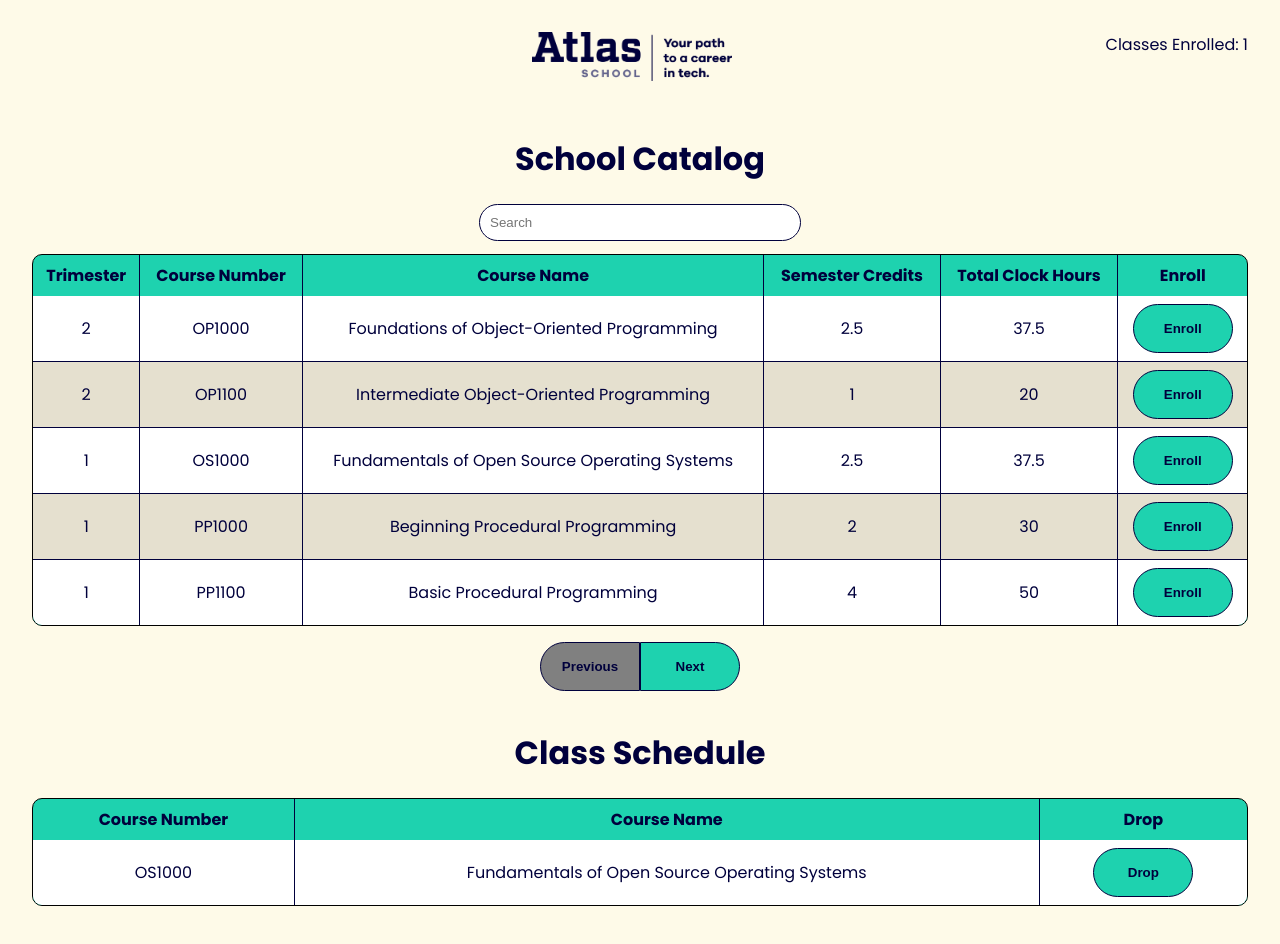
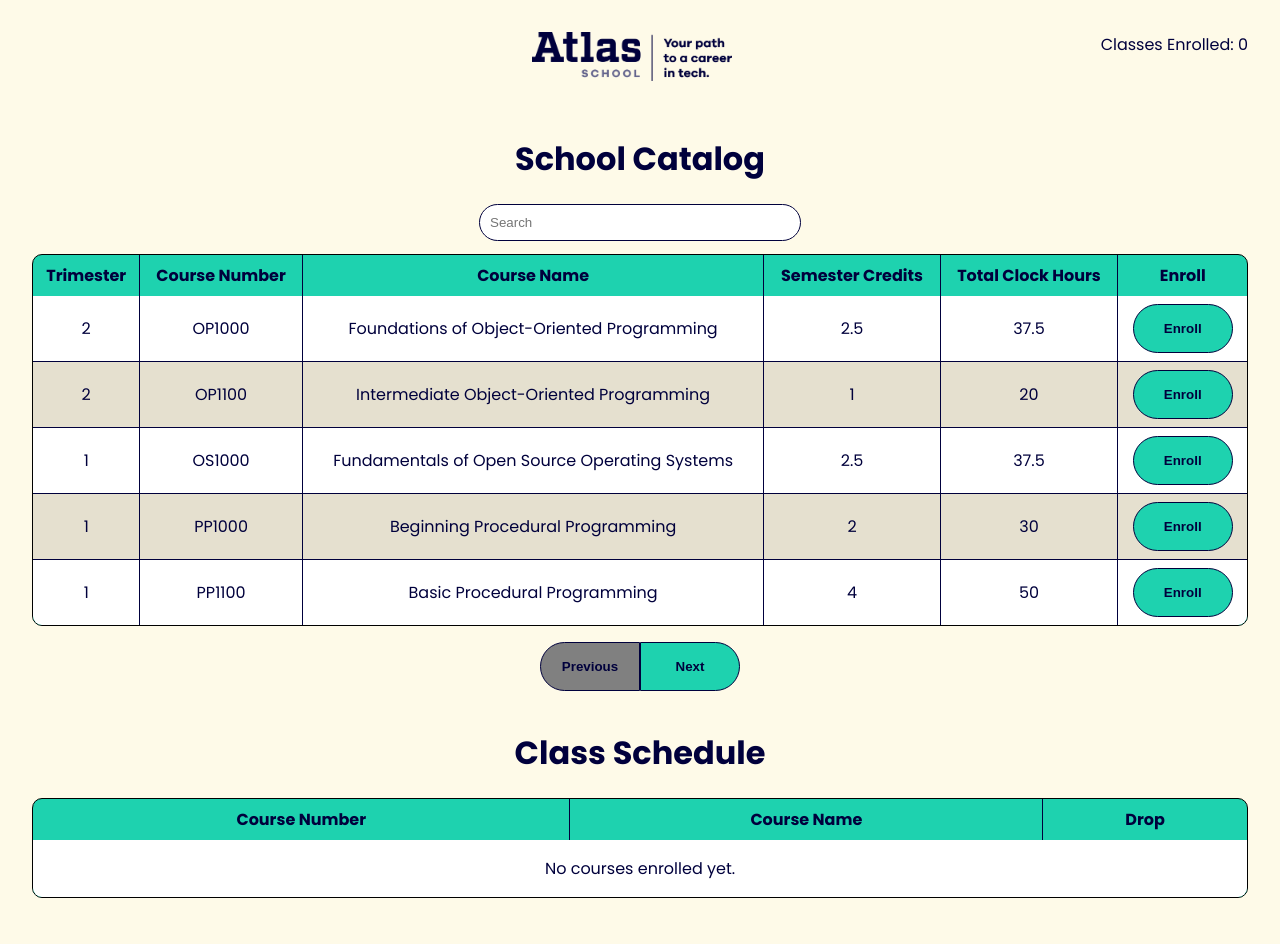
Before and after one commit to TPoe25/atlas-react-state-intro, a React (Vite) app: page / in a window 1280 px wide. Shown: the top 944 px of the page. Built offline with nearby package versions, Linux system fonts and the light colour scheme.

Commit message:
had to re arrange imports to properly call context and components to sort and get action to enroll and drop

```diff
--- a/src/App.jsx
+++ b/src/App.jsx
@@ -1,13 +1,40 @@
 import Header from "./Header";
 import SchoolCatalog from "./SchoolCatalog";
 import ClassSchedule from "./ClassSchedule";
+import { EnrollmentContext } from "./context/Enroll-Context";
+import { useMemo, useState } from "react";
 
 export default function App() {
+  const [enrolledCourses, setEnrolledCourses] = useState([]);
+
+  const enrollCourse = (course) => {
+    setEnrolledCourses((prevCourses) => {
+      const exists = prevCourses.some(
+        (c) => c.courseNumber === course.courseNumber
+      );
+      if (exists) return prevCourses;
+      return [...prevCourses, course];
+    });
+  };
+
+  const dropCourse = (courseNumber) => {
+    setEnrolledCourses((prevCourses) =>
+      prevCourses.filter((c) => c.courseNumber !== courseNumber)
+    );
+  };
+
+  const enrollmentValue = useMemo(
+    () => ({ enrolledCourses, enrollCourse, dropCourse }),
+    [enrolledCourses]
+  );
+
   return (
-    <div>
-      <Header />
-      <SchoolCatalog />
-      <ClassSchedule />
-    </div>
+    <EnrollmentContext.Provider value={enrollmentValue}>
+      <div>
+        <Header />
+        <SchoolCatalog />
+        <ClassSchedule />
+      </div>
+    </EnrollmentContext.Provider>
   );
 }
--- a/src/ClassSchedule.jsx
+++ b/src/ClassSchedule.jsx
@@ -1,4 +1,9 @@
+import { useContext } from "react";
+import { EnrollmentContext } from "./context/Enroll-Context";
+
 export default function ClassSchedule() {
+  const { enrolledCourses, dropCourse } = useContext(EnrollmentContext);
+
   return (
     <div className="class-schedule">
       <h1>Class Schedule</h1>
@@ -11,13 +16,25 @@ export default function ClassSchedule() {
           </tr>
         </thead>
         <tbody>
-          <tr>
-            <td>OS1000</td>
-            <td>Fundamentals of Open Source Operating Systems</td>
-            <td>
-              <button>Drop</button>
-            </td>
-          </tr>
+          {enrolledCourses.map((course) => (
+            <tr key={course.courseNumber}>
+              <td>{course.courseNumber}</td>
+              <td>{course.courseName}</td>
+              <td>
+                <button onClick={() => dropCourse(course.courseNumber)}>
+                  Drop
+                </button>
+              </td>
+            </tr>
+          ))}
+
+          {enrolledCourses.length === 0 && (
+            <tr>
+              <td colSpan={3} style={{ textAlign: "center", padding: "1rem" }}>
+                No courses enrolled yet.
+              </td>
+            </tr>
+          )}
         </tbody>
       </table>
     </div>
--- a/src/Header.jsx
+++ b/src/Header.jsx
@@ -1,10 +1,16 @@
+import { useContext } from "react";
 import logo from "./assets/logo.png";
+import { EnrollmentContext } from "./context/Enroll-Context";
 
 export default function Header() {
+  const { enrolledCourses } = useContext(EnrollmentContext);
+
   return (
     <div className="header">
       <img src={logo} alt="logo" className="logo" />
-      <div className="enrollment">Classes Enrolled: 1</div>
+      <div className="enrollment">
+        Classes Enrolled: {enrolledCourses.length}
+      </div>
     </div>
   );
 }
--- a/src/components/Sch-cat-fetch.jsx
+++ b/src/components/Sch-cat-fetch.jsx
@@ -1,4 +1,12 @@
+import { useContext } from "react";
+import { EnrollmentContext } from "../context/Enroll-Context";
+
 const SetTable = ({ courses, onSort }) => {
+  const { enrolledCourses, enrollCourse } = useContext(EnrollmentContext);
+
+  const isEnrolled = (courseNumber) =>
+    enrolledCourses.some((c) => c.courseNumber === courseNumber);
+
   return (
     <table>
       <thead>
@@ -13,7 +21,10 @@ const SetTable = ({ courses, onSort }) => {
       </thead>
 
       <tbody>
-        {courses.map((course, index) => (
+        {courses.map((course, index) => {
+          const enrolled = isEnrolled(course.courseNumber);
+
+          return (
             <tr key={`${course.courseNumber}-${index}`}>
               <td>{course.trimester}</td>
               <td>{course.courseNumber}</td>
@@ -21,12 +32,16 @@ const SetTable = ({ courses, onSort }) => {
               <td>{course.semesterCredits}</td>
               <td>{course.totalClockHours}</td>
               <td>
-              <button onClick={() => alert(`Enrolled in ${course.courseName}`)}>
-                Enroll
+                <button
+                  onClick={() => enrollCourse(course)}
+                  disabled={enrolled}
+                >
+                  {enrolled ? "Enrolled" : "Enroll"}
                 </button>
               </td>
             </tr>
-        ))}
+          );
+        })}
       </tbody>
     </table>
   );
--- /dev/null
+++ b/src/context/Enroll-Context.jsx
@@ -0,0 +1,7 @@
+import { createContext } from "react";
+
+export const EnrollmentContext = createContext({
+  enrolledCourses: [],
+  enrollCourse: (course) => {},
+  dropCourse: (courseNumber) => {},
+});
```
Lines whose indentation alone changed are shown as unchanged.
